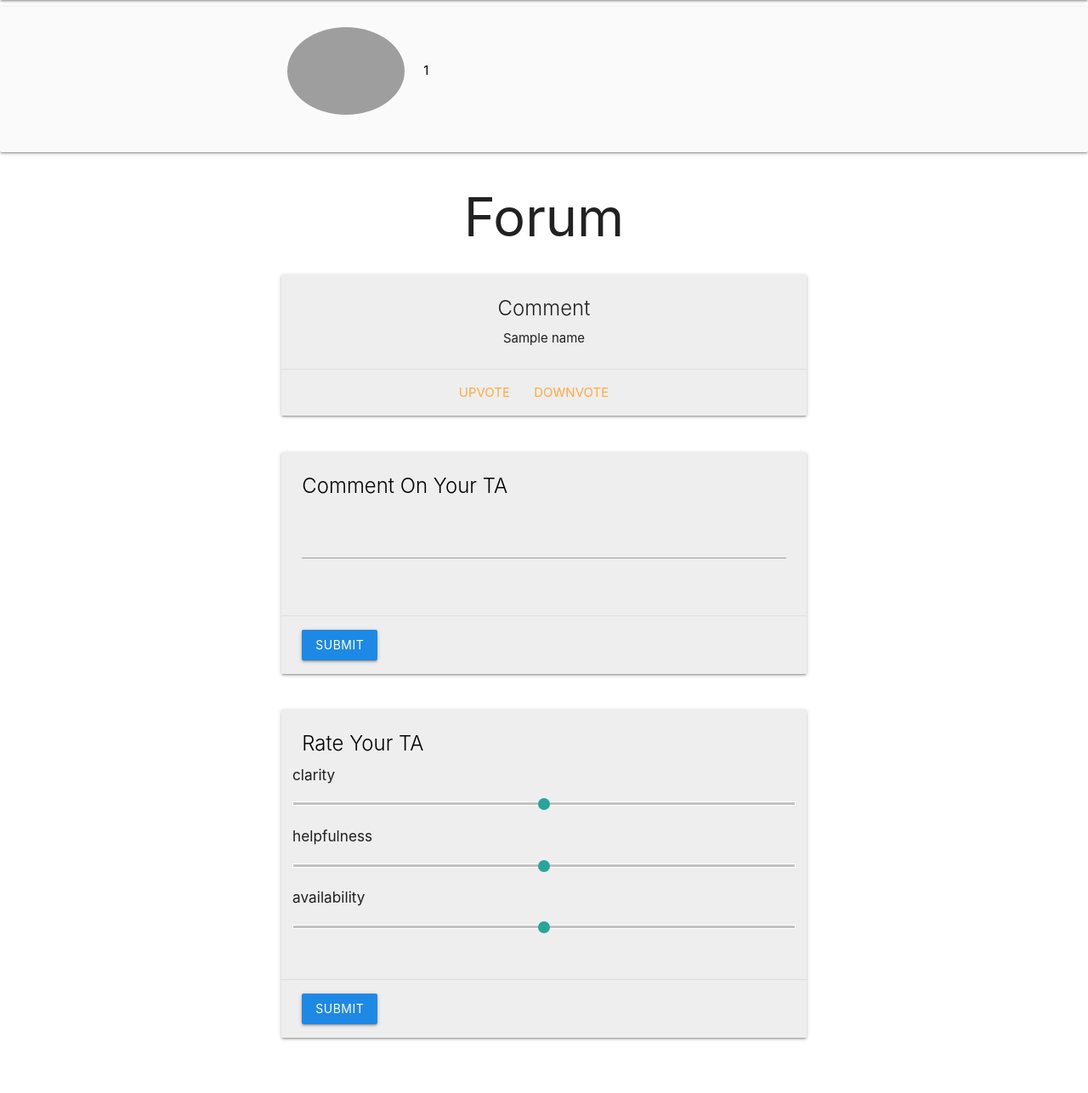
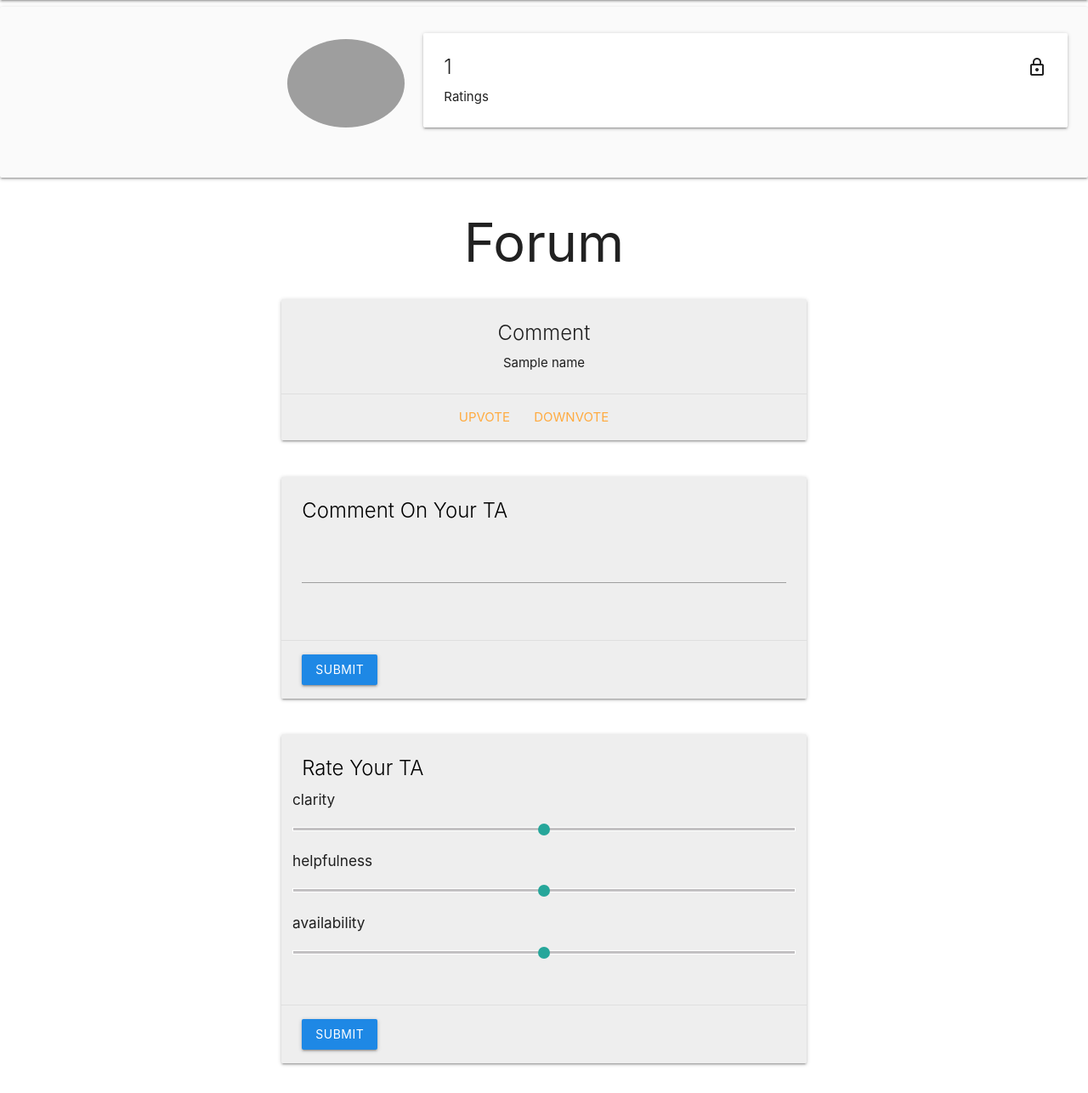
Before and after one commit to cs188-software-design-security-w20/project-paul-eggtart, a Flask app: template templates/ta_page.html in a window 1280 px wide. Shown: the part 64-1350 px from the top of the page at 85% size. Before the commit the page ends 1288 px from the top, so only its background shows below. Run offline with Flask 2, Linux system fonts and the light colour scheme; the template is opened without the code that fills it: values that come from a table or form of the project are taken from there, most other values are stand-ins (such as "Sample title", 1, 10 or a date in 2020); some libraries are stand-ins or nearby versions; grey boxes are pictures that could not be loaded.

Commit message:
added ratings card

```diff
--- a/router/router.py
+++ b/router/router.py
@@ -63,7 +63,6 @@ def TA(ta_name):
     # adding comment to forum
     my_comment = comment_form()
     if my_comment.validate_on_submit():
-        print(my_comment.comment.data)
         db.child("TA").child(ta_name).push({"comment": my_comment.comment.data})
         return redirect('/TA/'+ta_name)
 
--- a/templates/navigation-bar.html
+++ b/templates/navigation-bar.html
@@ -3,7 +3,7 @@
 
 <!-- Compiled and minified JavaScript -->
 <script src="https://cdnjs.cloudflare.com/ajax/libs/materialize/1.0.0/js/materialize.min.js"></script>
-
+<link href="https://fonts.googleapis.com/icon?family=Material+Icons" rel="stylesheet">
 
 <nav>
 <div class="nav-wrapper blue darken-1">
--- a/templates/ta_page.html
+++ b/templates/ta_page.html
@@ -19,13 +19,29 @@
 				<!-- notice the "circle" class -->
 			</div>
 			<div class="col s10">
-				<span class="black-text">
-					{{ta[0]}}
-				</span>
+
+				  <div class="card">
+				    <div class="card-image waves-effect waves-block waves-light">
+
+				    </div>
+				    <div class="card-content">
+				      <span class="card-title activator grey-text text-darken-4">{{ta[0]}}<i class="material-icons right">lock_outline</i></span>
+				      <p>Ratings</p>
+				    </div>
+				    <div class="card-reveal">
+				      <span class="card-title grey-text text-darken-4">Card Title<i class="material-icons right">close</i></span>
+				      <p>Here is some more information about this product that is only revealed once clicked on.</p>
+				    </div>
+				  </div>
+
 			</div>
 		</div>
 	</div>
 </div>
+
+
+
+
 
 <h1 class="center-align"> Forum </h1>
 
```
